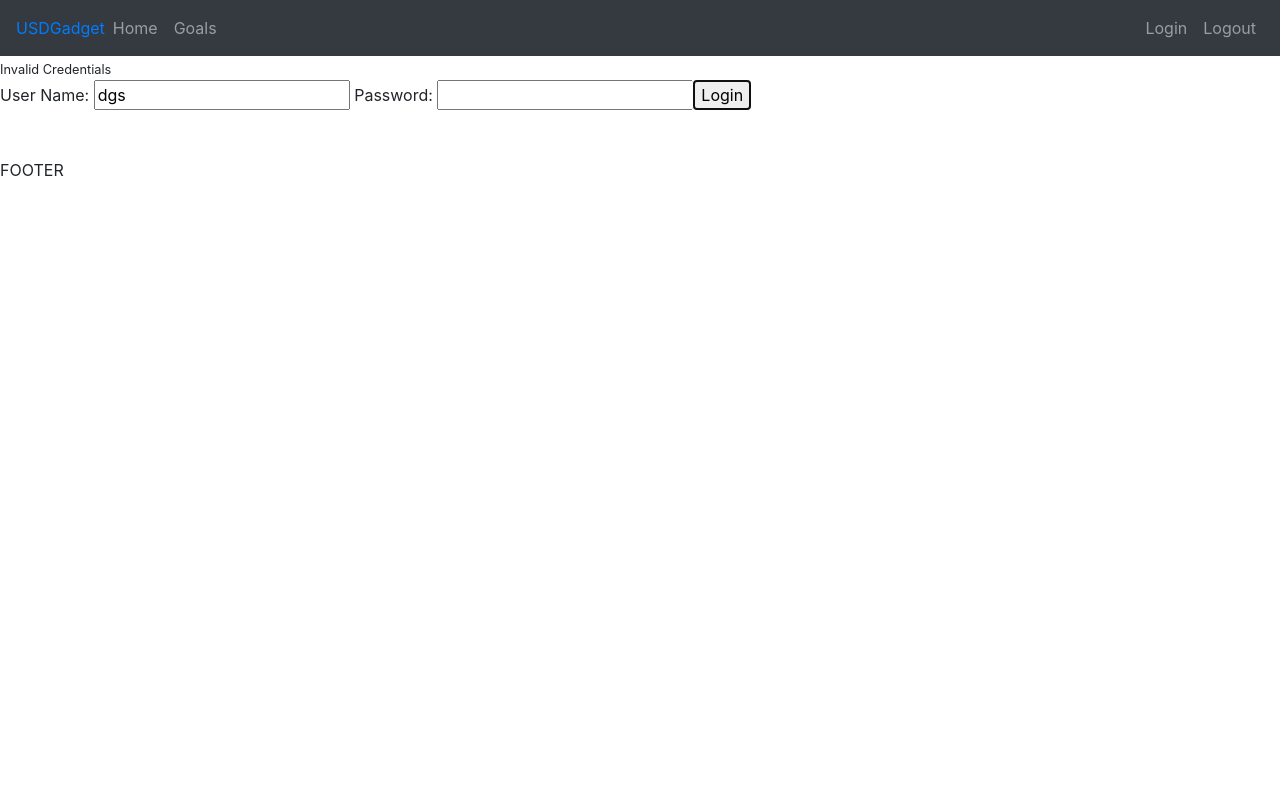
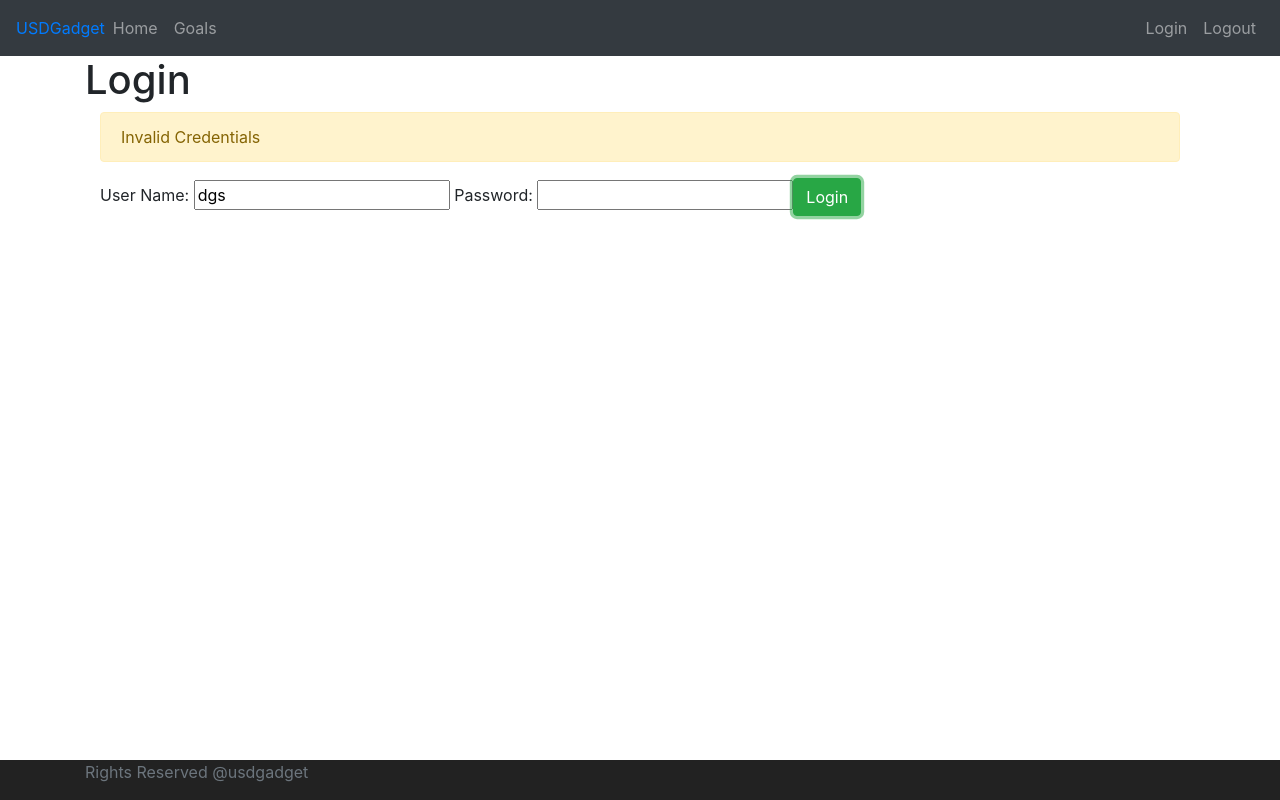
Before and after one commit to eveningstar33/GoalTracker, an Angular app in the folder goal/: page / in a window 1280 px wide. Both pictures are taken after a click on the button "Login". Built offline with nearby package versions, Linux system fonts and the light colour scheme.

Commit message:
Added some styling with CSS and Bootstrap

```diff
--- a/goal/src/app/app.component.html
+++ b/goal/src/app/app.component.html
@@ -8,6 +8,8 @@
 
 <app-menu></app-menu>
 
-<router-outlet></router-outlet>
+<div class="container">
+    <router-outlet></router-outlet>
+</div>
 
 <app-footer></app-footer>
--- a/goal/src/app/footer/footer.component.css
+++ b/goal/src/app/footer/footer.component.css
@@ -0,0 +1,7 @@
+.footer {
+    position: absolute;
+    bottom: 0;
+    width: 100%;
+    height: 40px;
+    background-color: #222222;
+}
--- a/goal/src/app/footer/footer.component.html
+++ b/goal/src/app/footer/footer.component.html
@@ -1,3 +1,5 @@
-<br><br>
-
-FOOTER
+<footer class="footer">
+    <div class="container">
+        <span class="text-muted">Rights Reserved @usdgadget</span>
+    </div>
+</footer>
--- a/goal/src/app/list-goals/list-goals.component.html
+++ b/goal/src/app/list-goals/list-goals.component.html
@@ -1,5 +1,7 @@
-<table border="1">
-  <caption>My Goal's</caption>
+<h1>My Goal's</h1>
+
+<div class="container">
+  <table class="table">
     <thead>
       <tr>
         <th>Description</th>
@@ -15,3 +17,4 @@
       </tr>
     </tbody>
   </table>
+</div>
--- a/goal/src/app/login/login.component.html
+++ b/goal/src/app/login/login.component.html
@@ -1,8 +1,12 @@
-<small *ngIf='invalidLogin'>{{ errorMessage }}</small>
+<h1>Login</h1>
 
-<div>
-    User Name: <input type="text" name="username" [(ngModel)]="username" >
-    Password: <input type="password" name="password" [(ngModel)]="password">
+<div class="container">
+    <div class="alert alert-warning" *ngIf='invalidLogin'>{{ errorMessage }}</div>
 
-    <button (click)=handleLogin()>Login</button>
+    <div>
+        User Name: <input type="text" name="username" [(ngModel)]="username" >
+        Password: <input type="password" name="password" [(ngModel)]="password">
+
+        <button (click)=handleLogin() class="btn btn-success">Login</button>
+    </div>
 </div>
--- a/goal/src/app/welcome/welcome.component.html
+++ b/goal/src/app/welcome/welcome.component.html
@@ -1,7 +1,5 @@
-<div>
-  Welcome aboard {{name}}!
-  Welcome to our awesome App!
+<h1>Welcome!</h1>
+
+<div class="container">
+  Welcome {{name}}! You can manage your goals <a routerLink="/goals">here</a>.
 </div>
-<div>
-  You can manage your goals <a routerLink="/goals">here</a>.
-</div>
```
Lines whose indentation alone changed are shown as unchanged.
